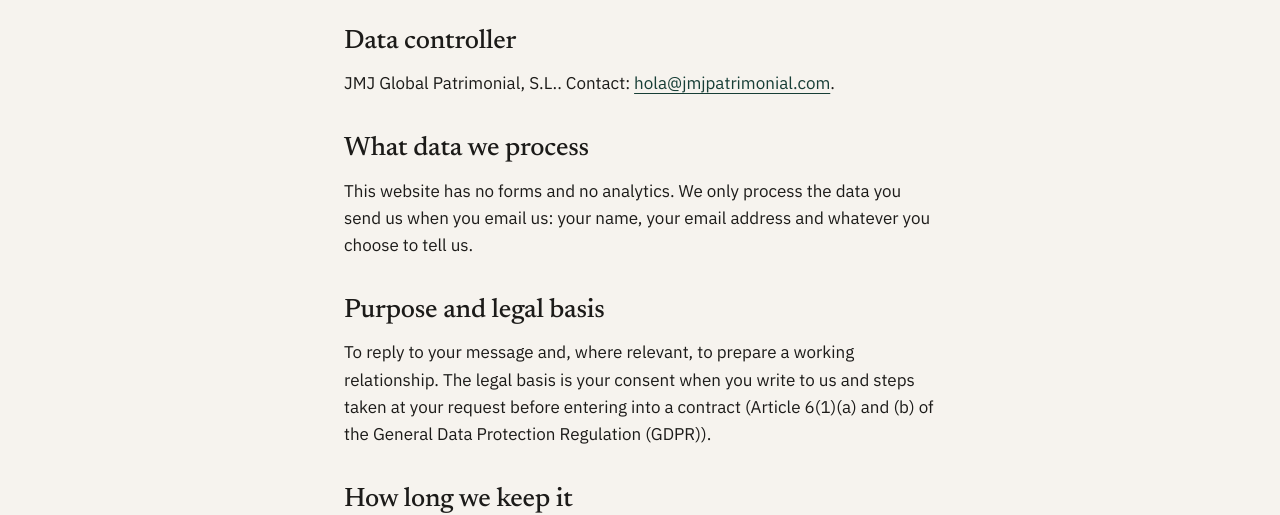
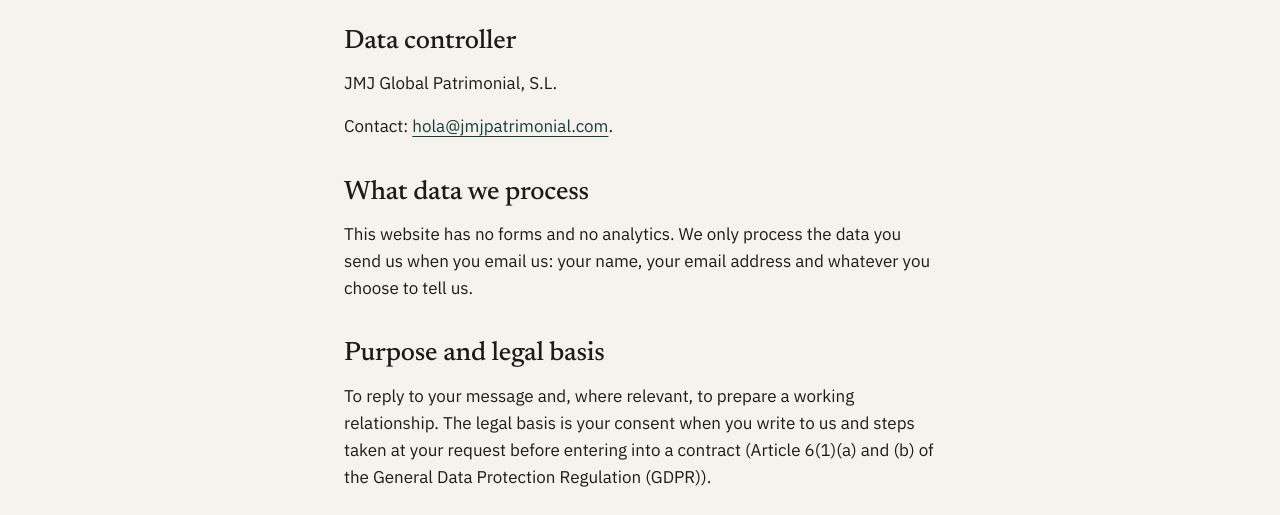
Before and after one commit to jmj-group/jmj-patrimonial, a plain HTML site: page privacy.html in a window 1280 px wide. Shown: the part 288-803 px from the top of the page. Drawn offline with Linux system fonts and the light colour scheme.

Commit message:
Add files via upload

```diff
--- a/privacy.html
+++ b/privacy.html
@@ -26,7 +26,8 @@
 <h1>Privacy policy</h1>
 
 <h2>Data controller</h2>
-<p>JMJ Global Patrimonial, S.L.. Contact: <a href="mailto:hola@jmjpatrimonial.com">hola@jmjpatrimonial.com</a>.</p>
+<p>JMJ Global Patrimonial, S.L.</p>
+<p>Contact: <a href="mailto:hola@jmjpatrimonial.com">hola@jmjpatrimonial.com</a>.</p>
 <h2>What data we process</h2>
 <p>This website has no forms and no analytics. We only process the data you send us when you email us: your name, your email address and whatever you choose to tell us.</p>
 <h2>Purpose and legal basis</h2>
```
